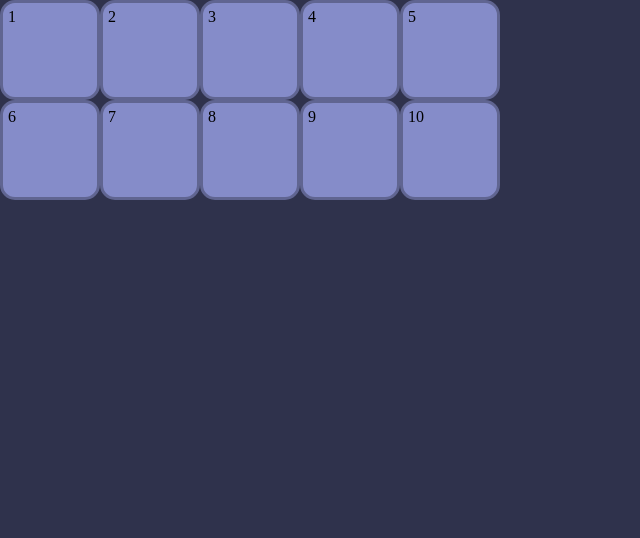
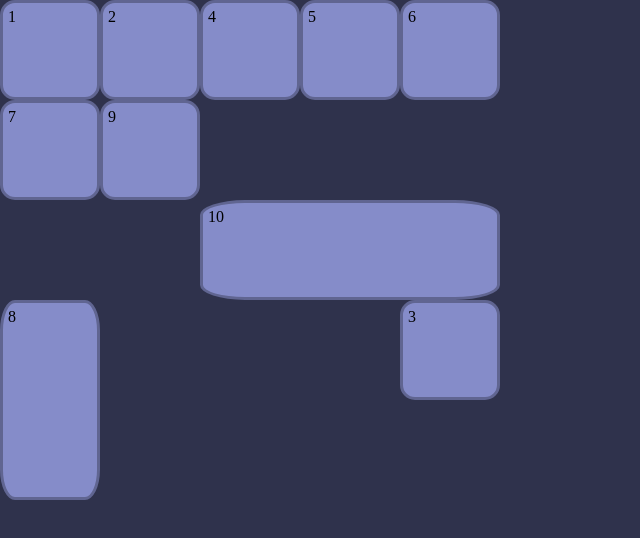
Before and after one commit to SudirKrishnaaRS/CSS-Grid, a plain HTML site: page index.html in a window 1280 px wide. Shown: the whole page, without its empty margins (0-640 px from the left). Drawn offline with Linux system fonts and the light colour scheme.

Commit message:
Streach grid items

```diff
--- a/index.html
+++ b/index.html
@@ -12,14 +12,14 @@
     <div class="container">
       <div class="item">1</div>
       <div class="item">2</div>
-      <div class="item">3</div>
+      <div class="item item-3">3</div>
       <div class="item">4</div>
       <div class="item">5</div>
       <div class="item">6</div>
       <div class="item">7</div>
-      <div class="item">8</div>
+      <div class="item item-8">8</div>
       <div class="item">9</div>
-      <div class="item">10</div>
+      <div class="item item-10">10</div>
     </div>
   </body>
 </html>
--- a/style.css
+++ b/style.css
@@ -20,3 +20,20 @@ body {
   border-radius: 15%;
   padding: 5px;
 }
+
+/* Place an Item in any specific grid area like - 4th row , 5th col */
+.item-3 {
+  grid-row: 4;
+  grid-column: 5;
+}
+
+/* Streach Item to more than 1 grid cell */
+.item-8 {
+  /* grid-row or grid-column: startPostion / endPosition */
+  grid-row: 4/7;
+}
+
+.item-10 {
+  grid-row: 3;
+  grid-column: 3/6;
+}
```
